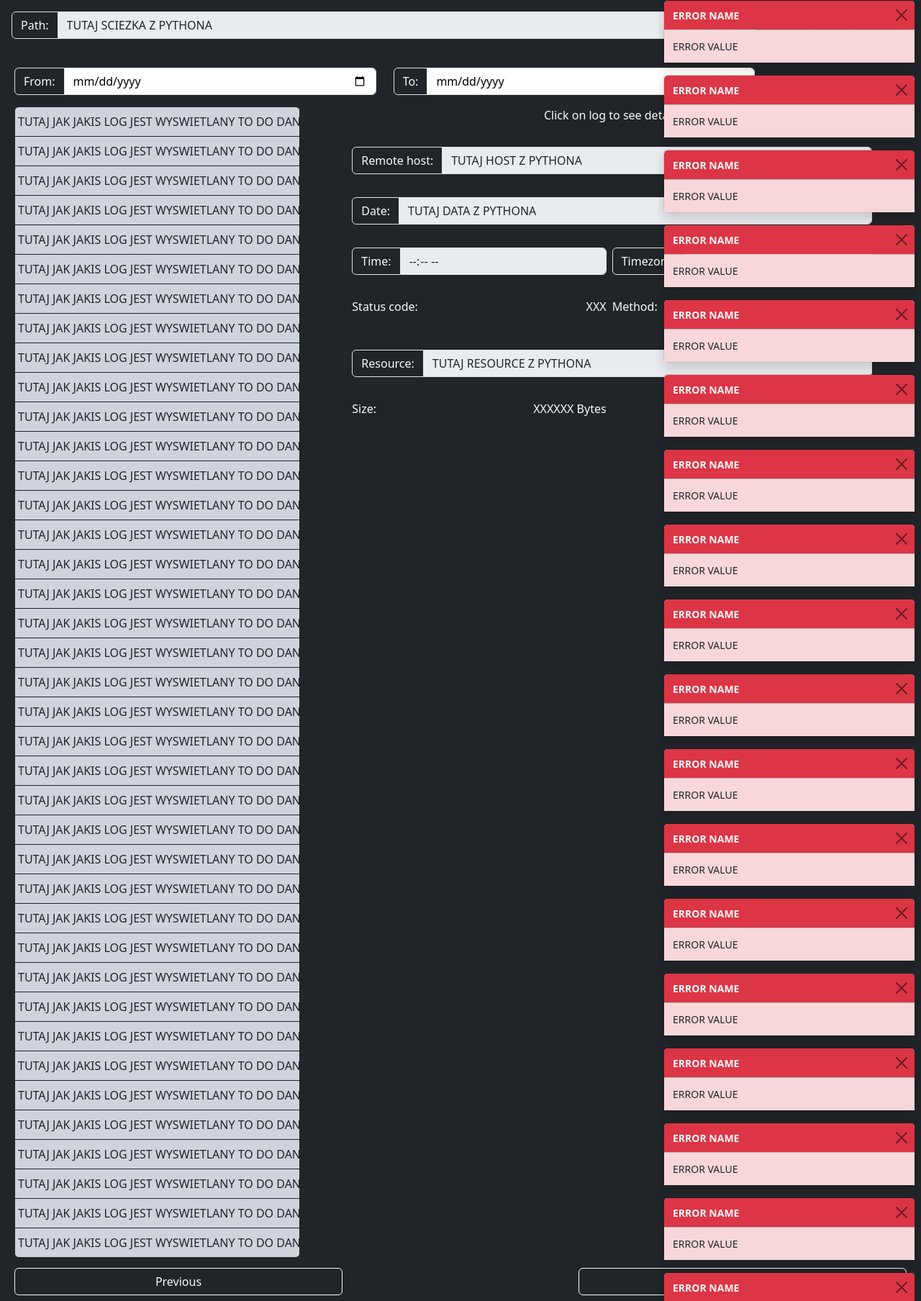
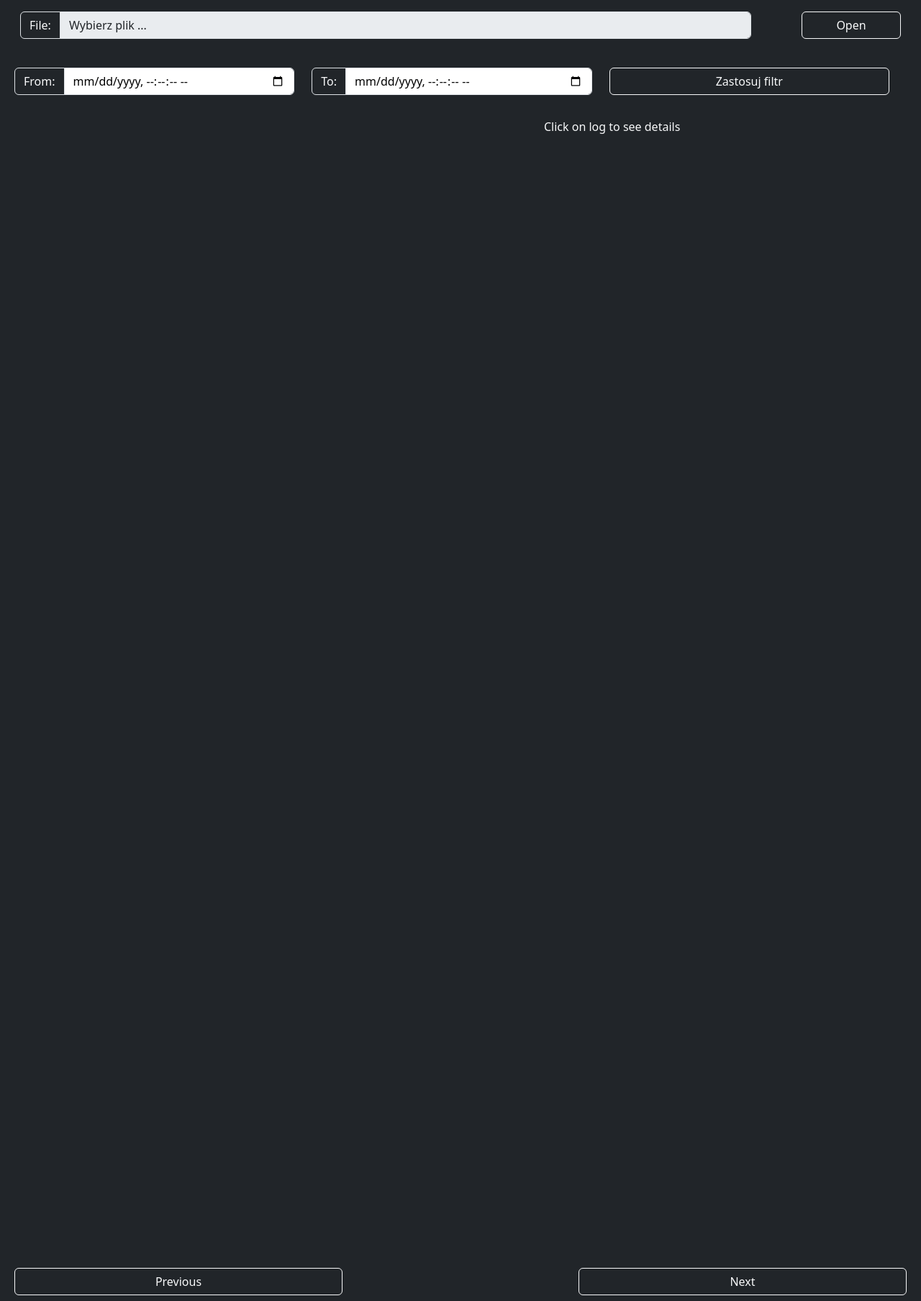
Before and after one commit to Matixy/golinski-zadrozny-grupa-4-jezyki-skryptowe-python, a Flask app: page / in a window 1280 px wide. Shown: the whole page at 72% size. Run offline with Flask 3, Linux system fonts and the light colour scheme; some libraries are stand-ins or nearby versions.

Commit message:
feature: major changes with logic
- loading log files
- data filtering
-printing log data

```diff
--- a/Lista8/src/app.py
+++ b/Lista8/src/app.py
@@ -1,8 +1,11 @@
+import os
 import webview
-from flask import Flask, render_template
+from flask import Flask, render_template, request, redirect, url_for
 from pathlib import Path
 from enums.TemplatesNames import TemplatesNames
 from enums.WindowProperties import WindowProperties
+from log_parser import read_log, filter_logs_by_date
+from datetime import datetime
 
 TEMPLATE_FOLDER_PATH = Path('gui') / 'templates'
 STATIC_FOLDER_PATH = Path('gui') / 'static'
@@ -13,59 +16,60 @@
   static_folder=STATIC_FOLDER_PATH
   )
 
-# testing logs for
-logi_baza = {
-  "1": {"ip": "192.168.1.1", "data": "2019-01-22", "status": 200, "metoda": "GET", "uri": "/index.html"},
-  "2": {"ip": "10.0.0.5", "data": "2019-01-22", "status": 404, "metoda": "POST", "uri": "/login.php"},
-  "3": {"ip": "10.0.0.5", "data": "2019-01-22", "status": 404, "metoda": "POST", "uri": "/login.php"},
-  "4": {"ip": "10.0.0.5", "data": "2019-01-22", "status": 404, "metoda": "POST", "uri": "/login.php"},
-  "5": {"ip": "10.0.0.5", "data": "2019-01-22", "status": 404, "metoda": "POST", "uri": "/login.php"},
-  "6": {"ip": "10.0.0.5", "data": "2019-01-22", "status": 404, "metoda": "POST", "uri": "/login.php"},
-  "7": {"ip": "10.0.0.5", "data": "2019-01-22", "status": 404, "metoda": "POST", "uri": "/login.php"},
-  "8": {"ip": "10.0.0.5", "data": "2019-01-22", "status": 404, "metoda": "POST", "uri": "/login.php"},
-  "9": {"ip": "10.0.0.5", "data": "2019-01-22", "status": 404, "metoda": "POST", "uri": "/login.php"},
-  "10": {"ip": "10.0.0.5", "data": "2019-01-22", "status": 404, "metoda": "POST", "uri": "/login.php"},
-  "11": {"ip": "10.0.0.5", "data": "2019-01-22", "status": 404, "metoda": "POST", "uri": "/login.php"},
-  "12": {"ip": "10.0.0.5", "data": "2019-01-22", "status": 404, "metoda": "POST", "uri": "/login.php"},
-  "13": {"ip": "10.0.0.5", "data": "2019-01-22", "status": 404, "metoda": "POST", "uri": "/login.php"},
-  "14": {"ip": "192.168.1.1", "data": "2019-01-22", "status": 200, "metoda": "GET", "uri": "/index.html"},
-  "15": {"ip": "10.0.0.5", "data": "2019-01-22", "status": 404, "metoda": "POST", "uri": "/login.php"},
-  "16": {"ip": "10.0.0.5", "data": "2019-01-22", "status": 404, "metoda": "POST", "uri": "/login.php"},
-  "17": {"ip": "10.0.0.5", "data": "2019-01-22", "status": 404, "metoda": "POST", "uri": "/login.php"},
-  "18": {"ip": "10.0.0.5", "data": "2019-01-22", "status": 404, "metoda": "POST", "uri": "/login.php"},
-  "19": {"ip": "10.0.0.5", "data": "2019-01-22", "status": 404, "metoda": "POST", "uri": "/login.php"},
-  "20": {"ip": "10.0.0.5", "data": "2019-01-22", "status": 404, "metoda": "POST", "uri": "/login.php"},
-  "21": {"ip": "10.0.0.5", "data": "2019-01-22", "status": 404, "metoda": "POST", "uri": "/login.php"},
-  "22": {"ip": "10.0.0.5", "data": "2019-01-22", "status": 404, "metoda": "POST", "uri": "/login.php"},
-  "23": {"ip": "10.0.0.5", "data": "2019-01-22", "status": 404, "metoda": "POST", "uri": "/login.php"},
-  "24": {"ip": "10.0.0.5", "data": "2019-01-22", "status": 404, "metoda": "POST", "uri": "/login.php"},
-  "25": {"ip": "10.0.0.5", "data": "2019-01-22", "status": 404, "metoda": "POST", "uri": "/login.php"},
-  "26": {"ip": "10.0.0.5", "data": "2019-01-22", "status": 404, "metoda": "POST", "uri": "/login.php"},
-  "27": {"ip": "192.168.1.1", "data": "2019-01-22", "status": 200, "metoda": "GET", "uri": "/index.html"},
-  "28": {"ip": "10.0.0.5", "data": "2019-01-22", "status": 404, "metoda": "POST", "uri": "/login.php"},
-  "29": {"ip": "10.0.0.5", "data": "2019-01-22", "status": 404, "metoda": "POST", "uri": "/login.php"},
-  "30": {"ip": "10.0.0.5", "data": "2019-01-22", "status": 404, "metoda": "POST", "uri": "/login.php"},
-  "31": {"ip": "10.0.0.5", "data": "2019-01-22", "status": 404, "metoda": "POST", "uri": "/login.php"},
-  "32": {"ip": "10.0.0.5", "data": "2019-01-22", "status": 404, "metoda": "POST", "uri": "/login.php"},
-  "33": {"ip": "10.0.0.5", "data": "2019-01-22", "status": 404, "metoda": "POST", "uri": "/login.php"},
-  "34": {"ip": "10.0.0.5", "data": "2019-01-22", "status": 404, "metoda": "POST", "uri": "/login.php"},
-  "35": {"ip": "10.0.0.5", "data": "2019-01-22", "status": 404, "metoda": "POST", "uri": "/login.php"},
-  "36": {"ip": "10.0.0.5", "data": "2019-01-22", "status": 404, "metoda": "POST", "uri": "/login.php"},
-  "37": {"ip": "10.0.0.5", "data": "2019-01-22", "status": 404, "metoda": "POST", "uri": "/login.php"},
-  "38": {"ip": "10.0.0.5", "data": "2019-01-22", "status": 404, "metoda": "POST", "uri": "/login.php"},
-  "39": {"ip": "10.0.0.5", "data": "2019-01-22", "status": 404, "metoda": "POST", "uri": "/login.php"},
-}
+#Obiekt przechowujacy dane przez caly czas dzialanai programu
+class AppState:
+  def __init__(self):
+    self.all_logs = []  #w tej liscie przechowywane sa wszystkie logi
+    self.filtered_logs = [] #w tej sa przechowywane logi do wyswietlania
+    self.curr_file_name = "Wybierz plik ..."
+app_state = AppState()
+
 
 # main view
 @app.route("/")
 def home():
-  # Przekazujemy listę logów do szablonu HTML
-  return render_template(TemplatesNames.INDEX.value , logi=logi_baza)
+  #przekazanie listy logów do szablonu HTML
+  return render_template(TemplatesNames.INDEX.value , logi=app_state.filtered_logs[:2000], file_name=app_state.curr_file_name)
 
-@app.route("/detail/<log_id>")
+@app.route("/detail/<int:log_id>")
 def show_details(log_id):
-  pojedynczy_log = logi_baza.get(log_id)
-  return render_template(TemplatesNames.DETAILS.value, log=pojedynczy_log)
+  selected_log = app_state.filtered_logs[log_id]
+  return render_template(TemplatesNames.DETAILS.value, log=selected_log)
+
+@app.route("/read_file", methods=["POST"])
+def read_file():
+    #sprawdzenie czy plik został w ogóle przesłany (w index.html jest name="plik_logow")
+    if "plik_logow" in request.files:
+        file = request.files["plik_logow"]
+
+        if file.filename != "":
+            # Tworzymy folder 'uploads' jeśli nie istnieje i zapisujemy plik tymczasowo
+            os.makedirs("uploads", exist_ok=True)
+            saving_path = os.path.join("uploads", file.filename)
+            file.save(saving_path)
+
+            #zapisywanie danych do obiektu, do obu list
+            logs = read_log(saving_path)
+            app_state.all_logs = logs
+            app_state.filtered_logs = logs
+            app_state.curr_file_name = file.filename
+
+            if os.path.exists(saving_path):
+                os.remove(saving_path)  #usuwanie tymczasowego pliku z dysku
+
+    # Na koniec przeładowujemy stronę główną, żeby wyświetliła nową listę
+    return redirect("/")
+
+@app.route("/filter", methods=["POST"])
+def filter_log():
+  start_str = request.form.get("date_start")
+  end_str = request.form.get("date_end")
+
+  app_state.filtered_logs = filter_logs_by_date(app_state.all_logs, start_str, end_str)
+
+  return redirect("/")
+
+
 
 if __name__ == '__main__':
   webview.create_window(
--- a/Lista8/src/gui/templates/detail.html
+++ b/Lista8/src/gui/templates/detail.html
@@ -14,7 +14,7 @@
           aria-label="log-remote-host"
           disabled
           readonly
-          value="TUTAJ HOST Z PYTHONA"
+          value="{{ log.orig_h }}"
         />
       </div>
     </div>
@@ -32,7 +32,7 @@
           aria-label="log-date"
           disabled
           readonly
-          value="TUTAJ DATA Z PYTHONA"
+          value="{{ log.timestamp.strftime('%Y-%m-%d') }}"
         />
       </div>
     </div>
@@ -51,7 +51,7 @@
             aria-label="log-time"
             disabled
             readonly
-            value="TUTAJ TIME Z PYTHONA"
+            value="{{ log.timestamp.strftime('%H:%M:%S') }}"
           />
         </div>
       </div>
@@ -79,14 +79,14 @@
       <div class="col-12 col-xl-6 text-start pe-xl-2 ps-xl-0 p-0 mb-3 mb-xl-0">
         <div class="d-flex justify-content-between">
             <p class="fw-medium w-75">Status code:</p>
-            <p class="w-25 text-end">XXX</p>
+            <p class="w-25 text-end">{{ log.status }}</p>
         </div>
       </div>
 
       <div class="col-12 col-xl-6 text-start p-0 mt-3 mt-xl-0">
         <div class="d-flex justify-content-between">
             <p class="fw-medium w-50">Method:</p>
-            <p class="w-50 text-end">METHOD Z PY</p>
+            <p class="w-50 text-end">{{ log.method }}</p>
         </div>
       </div>
     </div>
@@ -104,7 +104,7 @@
           aria-label="log-date"
           disabled
           readonly
-          value="TUTAJ RESOURCE Z PYTHONA"
+          value="{{ log.uri }}"
         />
       </div>
     </div>
--- a/Lista8/src/gui/templates/header.html
+++ b/Lista8/src/gui/templates/header.html
@@ -1,4 +1,4 @@
-<nav>
+<!-- <nav>
   <div class="container-fluid p-2 mb-4 h-25">
     <div class="row">
       <div class="col-10 text-start">
@@ -16,4 +16,30 @@
       </div>
     </div>
   </div>
+</nav> -->
+
+<nav>
+  <div class="container-fluid p-2 mb-4 h-25">
+    <!-- Formularz, który wyśle wybrany plik na adres /wczytaj -->
+    <form action="/read_file" method="POST" enctype="multipart/form-data" class="row m-0 w-100">
+
+      <div class="col-10 text-start">
+        <div class="input-group align-self-start">
+          <span class="input-group-text bg-dark text-light" id="basic-addon3">File:</span>
+          <!-- TUTAJ ZMIENILIŚMY VALUE, ABY CZYTAŁ ZMIENNĄ Z PYTHONA -->
+          <input type="text" class="form-control overflow-auto" aria-describedby="basic-addon3"
+                 aria-label="path-folder" disabled readonly value="{{ file_name }}">
+        </div>
+      </div>
+
+      <div class="col-2 text-end">
+        <!-- Sprytny trik: ukrywamy input na plik i nakładamy na niego wygląd przycisku -->
+        <label class="btn btn-outline-light w-75 m-0">
+          Open
+          <input type="file" name="plik_logow" accept=".log,.txt" hidden onchange="this.form.submit()">
+        </label>
+      </div>
+
+    </form>
+  </div>
 </nav>
--- a/Lista8/src/gui/templates/index.html
+++ b/Lista8/src/gui/templates/index.html
@@ -18,7 +18,7 @@
 
     <aside class="z-3 position-absolute top-0 end-0">
       <div class="d-flex flex-column vh-100 overflow-auto">
-        {% for _ in range(20) %}
+        {% for _ in range(0) %}
           {% include 'error.html' %}
         {% endfor %}
       </div>
@@ -27,53 +27,45 @@
     <main id="master" class="flex-grow-1 overflow-hidden">
       <div class="container-fluid py-2 h-100 d-flex flex-column">
          <div class="row text-start mb-3 flex-shrink-0">
-              <div class="col-5">
+            <form action="/filter" method="POST" class="row text-start mb-3 flex-shrink-0 align-items-center">
+
+              <div class="col-4">
                 <div class="input-group">
-                  <span
-                    class="input-group-text bg-dark text-light"
-                    id="basic-addon3"
-                    >From:</span
-                  >
-                  <input
-                    type="date"
-                    class="form-control text-black"
-                    aria-describedby="basic-addon3 basic-addon4"
-                    aria-label="data-log-start"
-                    value="TUTAJ POCZĄTEK"
-                  />
+                  <span class="input-group-text bg-dark text-light">From:</span>
+                  <!-- Dodane name="date_start" -->
+                  <input type="datetime-local" step="1" name="date_start" class="form-control text-black" />
                 </div>
               </div>
 
-              <div class="col-5">
-                <div class="input-group d-flex justify-content-end">
-                  <span
-                    class="input-group-text bg-dark text-light"
-                    id="basic-addon3"
-                    >To:</span
-                  >
-                  <input
-                    type="date"
-                    class="form-control text-black"
-                    aria-describedby="basic-addon3 basic-addon4"
-                    aria-label="data-log-end"
-                    value="TUTAJ KONIEC DATY"
-                  />
+              <div class="col-4">
+                <div class="input-group">
+                  <span class="input-group-text bg-dark text-light">To:</span>
+                  <!-- Dodane name="date_end" -->
+                  <input type="datetime-local" step="1" name="date_end" class="form-control text-black" />
                 </div>
               </div>
-            </div>
+
+              <div class="col-4 text-end">
+                <!-- Przycisk, który wyśle te daty do Pythona -->
+                <button type="submit" class="btn btn-outline-light w-100">Zastosuj filtr</button>
+              </div>
+
+            </form>
+          </div>
 
         <div class="row flex-grow-1 overflow-hidden">
           <div class="col-4 h-100 overflow-auto">
             <div class="d-flex flex-column">
               <div class="list-group">
-
-                {% for log_id, log in logi.items() %}
+              {% for log in logi %}
               <li
                 class="list-group-item text-nowrap overflow-hidden px-1 bg-dark-subtle border-bottom border-dark"
-                hx-get="/szczegoly/{{ log_id }}"
+                hx-get="/detail/{{ loop.index0 }}"
                 hx-target="#detail-pane"
               >
-                TUTAJ JAK JAKIS LOG JEST WYSWIETLANY TO DO DANEGO LI DODAC ACTIVE KLASE{{ log.ip }} - [{{ log.status }}] {{ log.uri }}
+              <!-- loop.index0 to wbudowany licznik petli -->
+                <!-- TUTAJ JAK JAKIS LOG JEST WYSWIETLANY TO DO DANEGO LI DODAC ACTIVE KLASE{{ log.ip }} - [{{ log.status }}] {{ log.uri }} -->
+                {{ log.orig_h }} - [{{ log.status }}] {{ log.uri }}
               </li>
               {% endfor %}
               </div>
@@ -83,7 +75,6 @@
 
           <section id="detail-pane" class="col-8 h-100 text-center overflow-auto">
             <p>Click on log to see details</p>
-            <div> {% include 'detail.html' %} </div>
           </section>
         </div>
       </div>
```
Also changed, not shown: Lista8/src/log_parser.py (added, +82 -0 lines), test/app.py (added, +270 -0 lines), 1 other file.
